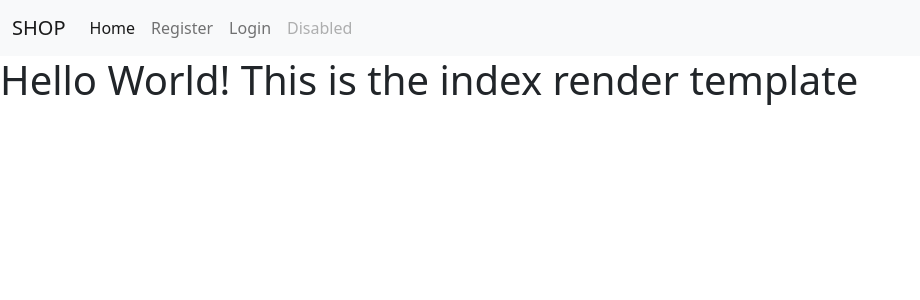
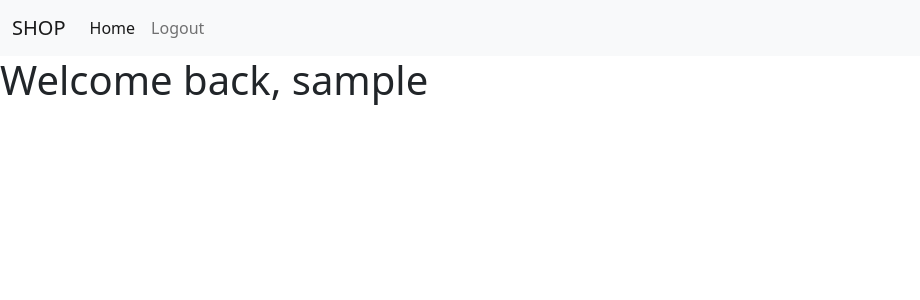
Before and after one commit to Allisona1012/Flask_Rebuild, a Flask app: page / in a window 1280 px wide. Shown: the top 300 px of the page, without its empty margins (0-920 px from the left). Run offline with Flask 2, Linux system fonts and the light colour scheme; the visitor is signed in with stand-in values (Sample User, id 1); data comes from the database, SQL or seed files in the repository; both versions use the stored data as it was after the commit; some libraries are stand-ins or nearby versions.

Commit message:
login working. logout added

```diff
--- a/app/__init__.py
+++ b/app/__init__.py
@@ -12,5 +12,6 @@ db= SQLAlchemy(app)
 migrate = Migrate(app, db)
 
 login = LoginManager(app)
+login.login_view = 'login'
 
 from . import routes, models
--- a/app/forms.py
+++ b/app/forms.py
@@ -1,5 +1,4 @@
-from ast import Str
-from sqlite3 import DatabaseError
+
 from flask_wtf import FlaskForm
 from wtforms import StringField, PasswordField,SubmitField
 from wtforms.validators import DataRequired,Email, EqualTo
@@ -15,4 +14,4 @@ class RegistrationForm(FlaskForm):
 class LoginForm(FlaskForm):
     username = StringField('Username', validators=[DataRequired()])
     password = PasswordField('Password', validators=[DataRequired()])
-    submit = SubmitField('Register')
+    submit = SubmitField('Login')
--- a/app/models.py
+++ b/app/models.py
@@ -18,10 +18,10 @@ class User(db.Model,UserMixin):
         super().__init__(**kwargs)
         self.password = generate_password_hash(kwargs['password'])
         db.session.add(self)
-        db.session.commit(self)
+        db.session.commit()
+
+    def __repr__(self):
+        return f"<User|{self.username}>"
 
     def check_password(self, password):
         return check_password_hash(self.password, password)
-
-    def __repr__(self):
-        return f"<User|{self.username}>"
--- a/app/routes.py
+++ b/app/routes.py
@@ -1,6 +1,6 @@
 from app import app
 from flask import render_template, redirect, url_for
-from flask_login import login_user
+from flask_login import login_user, logout_user
 from app.forms import RegistrationForm, LoginForm
 from app.models import User
 
@@ -26,29 +26,40 @@ def register():
         #check to see if username or email is in db
         user_exists = User.query.filter((User.username == username ) | (User.email == email)).all()
         if user_exists:
-            return redirect(url_for('Register'))
+            return redirect(url_for('register'))
 
         #create a new User
         User(username=username, email = email, password= password)
         return redirect(url_for('index'))
     return render_template('register.html', form = form )
 
-@app.route('/login', methods = ['GET', 'POST'])
+@app.route('/login', methods=["GET", "POST"])
 def login():
     form = LoginForm()
     if form.validate_on_submit():
-        #grab data from the form
+
+        # Grab the data from the form
         username = form.username.data
         password = form.password.data
+
         # Query user table for user with username
-        user = User.query.filter_by(usermname = username).first()
+        user = User.query.filter_by(username=username).first()
+
         # if the user does not exist or the user has an incorrect password
-        if not user or user.check_password(password):
-            #redirect to login page
+        if not user or not user.check_password(password):
+            # redirect to login page
+            print('That username and password is incorrect')
             return redirect(url_for('login'))
 
-        #if the user does exist
+        # if user does exist and correct password, log user in
         login_user(user)
+        print('User has been logged in')
         return redirect(url_for('index'))
 
     return render_template('login.html', form =form )
+
+
+@app.route('/logout')
+def logout():
+    logout_user()
+    return redirect(url_for('index'))
--- a/app/templates/index.html
+++ b/app/templates/index.html
@@ -1,8 +1,9 @@
-{% extends 'base.html'%}
+{% extends 'base.html' %}
 
-{% block content%}
-    <body>
-        <h1> Hello World! This is the index render template</h1>
-
-    </body>
+{% block content %}
+{% if current_user.is_authenticated %}
+    <h1>Welcome back, {{ current_user.username }}</h1>
+{% else %}
+    <h1>Welcome to our shop. Please register to use our app!</h1>
+{% endif %}
 {% endblock %}
--- a/app/templates/navbar.html
+++ b/app/templates/navbar.html
@@ -9,15 +9,18 @@
                 <li class="nav-item">
                     <a class="nav-link active" aria-current="page" href="{{url_for('index')}}">Home</a>
                 </li>
+                {% if current_user.is_anonymous %}
                 <li class="nav-item">
                     <a class="nav-link" href="{{url_for('register')}}">Register</a>
                 </li>
                 <li class="nav-item">
                     <a class="nav-link" href="{{ url_for('login')}}">Login</a>
                 </li>
+                {% else %}
                 <li class="nav-item">
-            <a class="nav-link disabled">Disabled</a>
+                    <a class="nav-link" href="{{ url_for('logout')}}">Logout</a>
                 </li>
+                {% endif %}
             </ul>
         </div>
     </div>
```
Also changed, not shown: app/templates/login.html (+12 -10 lines), app.db. Lines whose indentation alone changed are shown as unchanged.
